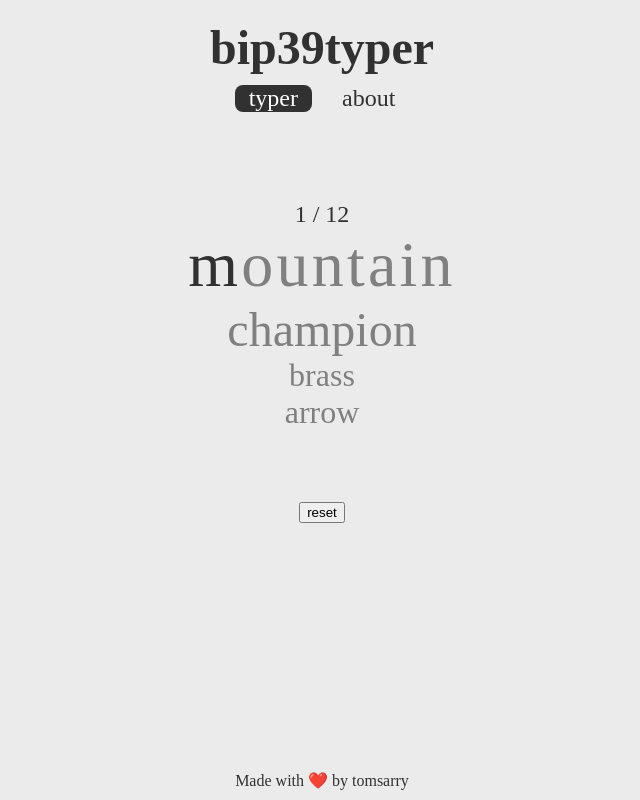
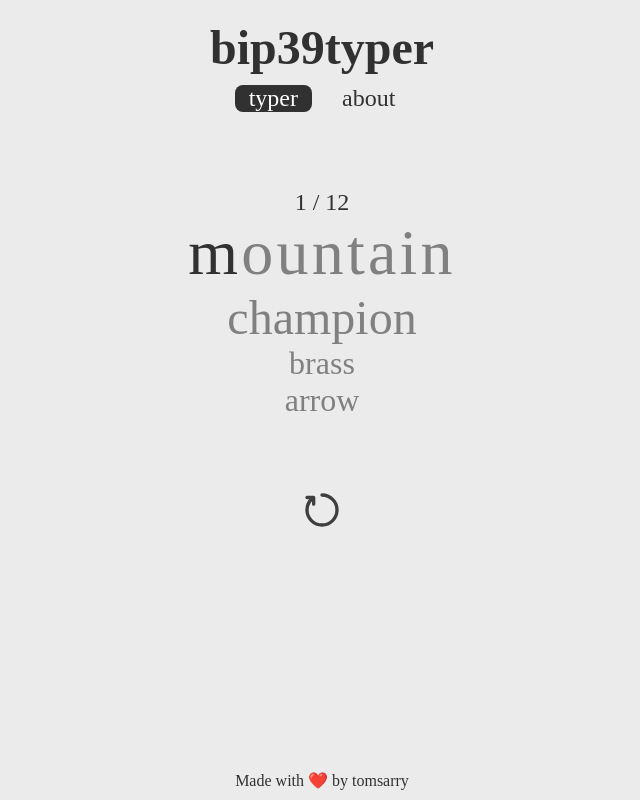
Before and after one commit to tomsarry/typer, a SvelteKit app: page / in a window 1280 px wide. Shown: the whole page, without its empty margins (318-958 px from the left). Built offline with nearby package versions, Linux system fonts and the light colour scheme.

Commit message:
refactor: improve restart button

```diff
--- a/src/routes/+page.svelte
+++ b/src/routes/+page.svelte
@@ -1,5 +1,7 @@
 <script>
 	import { enhance } from '$app/forms';
+	import { fly } from 'svelte/transition';
+	import restart from '$lib/images/restart.svg';
 	export let data;
 
 	let wordIndex = 0;
@@ -18,6 +20,14 @@
 		userWordInput = '';
 		won = false;
 		wordIndex = 0;
+	}
+
+	let rot = 360;
+
+	function handle_rotate() {
+		let restartButton = document.getElementById("reset-btn");
+		restartButton.style = 'transform: rotate(' + rot + 'deg)';
+		rot += 360;
 	}
 
 	function eraseLast() {
@@ -89,7 +99,7 @@
 
 <div class="typer">
 	{#if won}
-		<p>won in {time}ms</p>
+		<p class="finish" in:fly={{ duration: 150 }}>Typed {data.words.length} words in {(time/1000).toFixed(2)}s</p>
 	{:else}
 		<div class="counter">
 			{wordIndex + 1} / {data.words.length}
@@ -115,8 +125,9 @@
 	{/if}
 
 	<form method="POST" action="?/reset" use:enhance>
-		<input type="hidden" name="reset" />
-		<button data-key="reset" formaction="?/reset">reset</button>
+		<button on:click={handle_rotate} id="reset-btn" class="reset" data-key="reset" formaction="?/reset">
+			<img src={restart} alt="restart button" />
+		</button>
 	</form>
 </div>
 
@@ -127,6 +138,38 @@
 		justify-content: center;
 		align-items: center;
 		margin-bottom: 150px;
+	}
+
+	.finish {
+		font-size: 2.5em;
+		color: #313131;
+	}
+
+	.reset {
+		height: 40px;
+		background: none;
+		color: inherit;
+		border: none;
+		padding: 0;
+		font: inherit;
+		cursor: pointer;
+		outline: inherit;
+		transition: opacity .2s ease;
+		transition: transform .4s ease-out;
+	}
+
+	.reset:hover {
+		opacity: 0.7;
+	}
+
+	img {
+		width: 40px;
+		height: 40px;
+		object-fit: contain;
+	}
+
+	.hidden {
+		display: none;
 	}
 
 	.word {
```
Also changed, not shown: src/lib/images/restart.svg (added).
